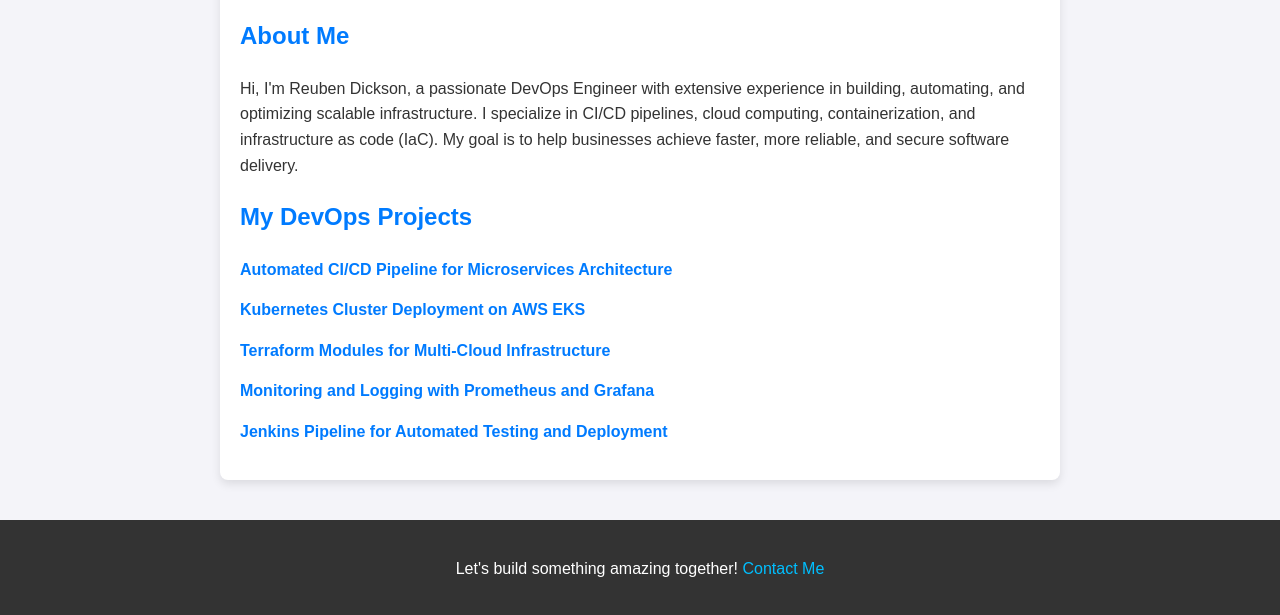
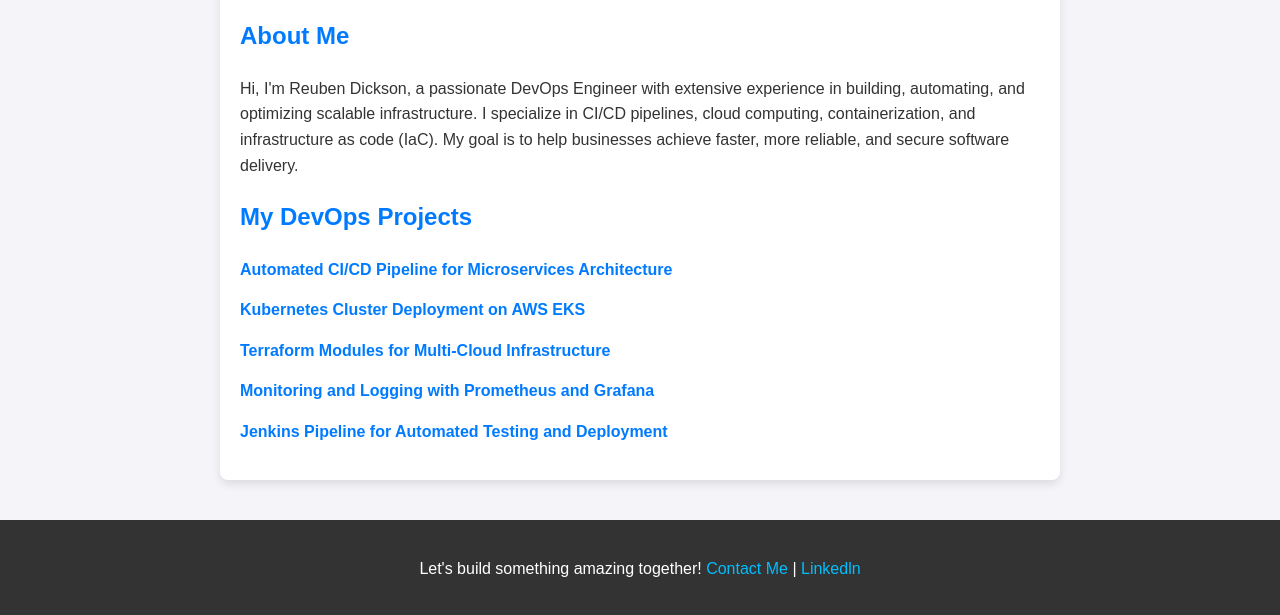
Before and after one commit to ReubenDickson/dev-ops-portfolio, a plain HTML site: page index.html in a window 1280 px wide. Shown: the part 501-1116 px from the top of the page. Drawn offline with Linux system fonts and the light colour scheme.

Commit message:
Linkedln link added

```diff
--- a/index.html
+++ b/index.html
@@ -172,7 +172,7 @@
   </div>
 
   <footer>
-    <p>Let's build something amazing together! <a href="mailto:reubendicksonebong@gmail.com">Contact Me</a></p>
+    <p>Let's build something amazing together! <a href="mailto:reubendicksonebong@gmail.com">Contact Me</a> | <a href="https://www.linkedin.com/in/reuben-dickson-10b071106/"> Linkedln</a>  </p>
   </footer>
 </body>
 </html>
```
